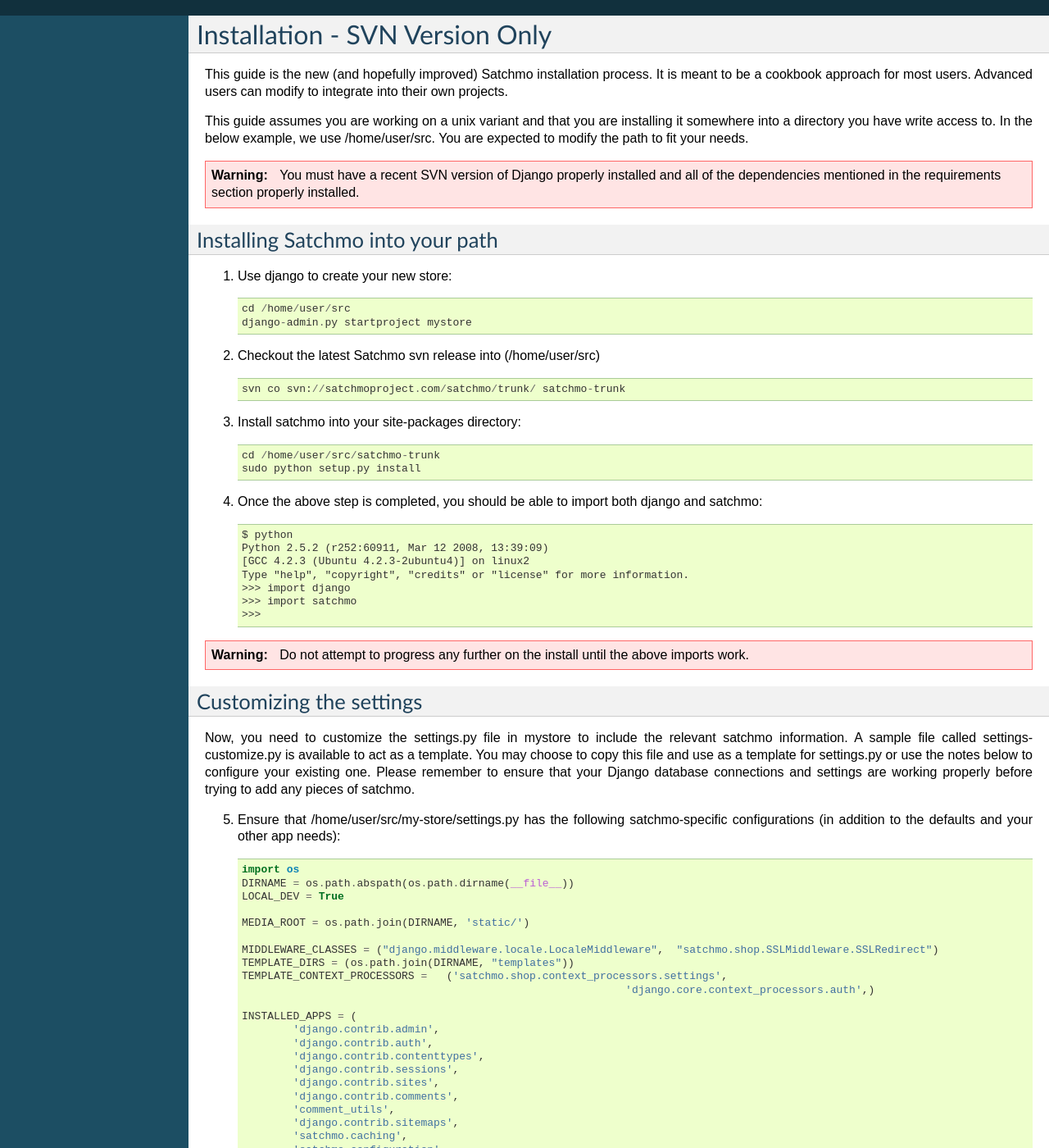
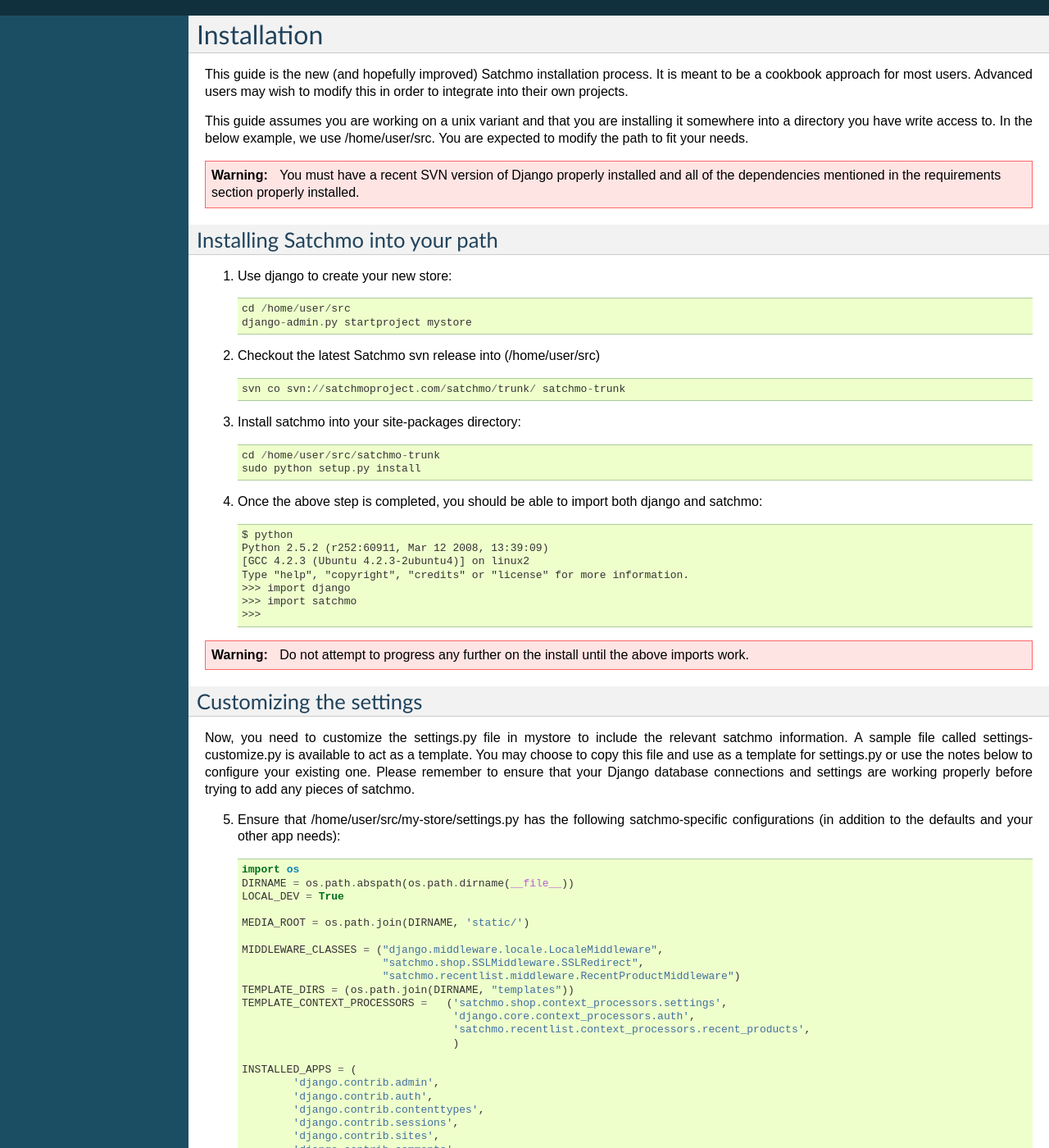
Before and after one commit to grengojbo/satchmo, a Sphinx documentation site: the page built from docs/new_installation.txt, in a window 1280 px wide and 1400 px high. Shown: the whole window at 82% size. Built offline with Sphinx 7.4.7, drawn with Linux system fonts in a browser that asks for light colours; some of the changed text lies outside the part shown.

Commit message:
Adding some changes/cleanups getting ready for an official release.

```diff
--- a/docs/conf.py
+++ b/docs/conf.py
@@ -42,7 +42,7 @@
 # The short X.Y version.
 version = '1.0'
 # The full version, including alpha/beta/rc tags.
-release = '0.7 (svn)'
+release = '0.7'
 
 # There are two options for replacing |today|: either, you set today to some
 # non-false value, then it is used:
--- a/docs/new_installation.txt
+++ b/docs/new_installation.txt
@@ -1,9 +1,9 @@
-===============================
-Installation - SVN Version Only
-===============================
+============
+Installation
+============
 
 This guide is the new (and hopefully improved) Satchmo installation process. It is meant to be a cookbook
-approach for most users. Advanced users can modify to integrate into their own projects.
+approach for most users. Advanced users may wish to modify this in order to integrate into their own projects.
 
 This guide assumes you are working on a unix variant and that you are installing it somewhere into a directory
 you have write access to. In the below example, we use /home/user/src. You are expected to modify the path to fit your needs.
@@ -58,10 +58,14 @@
 
         MEDIA_ROOT = os.path.join(DIRNAME, 'static/')
 
-        MIDDLEWARE_CLASSES = ("django.middleware.locale.LocaleMiddleware",  "satchmo.shop.SSLMiddleware.SSLRedirect")
+        MIDDLEWARE_CLASSES = ("django.middleware.locale.LocaleMiddleware",
+                              "satchmo.shop.SSLMiddleware.SSLRedirect",
+                              "satchmo.recentlist.middleware.RecentProductMiddleware")
         TEMPLATE_DIRS = (os.path.join(DIRNAME, "templates"))
         TEMPLATE_CONTEXT_PROCESSORS = 	('satchmo.shop.context_processors.settings',
-                                                                    'django.core.context_processors.auth',)
+                                         'django.core.context_processors.auth',
+                                         'satchmo.recentlist.context_processors.recent_products',
+                                         )
 
         INSTALLED_APPS = (
                 'django.contrib.admin',
--- a/satchmo/__init__.py
+++ b/satchmo/__init__.py
@@ -1,4 +1,4 @@
-VERSION = (0, 7, 'pre')
+VERSION = (0, 7, 0)
 
 def get_version():
     "Returns the version as a human-format string."
--- a/setup.cfg
+++ b/setup.cfg
@@ -1,5 +1,2 @@
-[install]
-prefix = /usr
-
 [bdist_rpm]
 doc_file = AUTHORS CHANGELOG CONTRIBUTOR docs LICENSE
```
Also changed, not shown: docs/deprecated_installation.txt (renamed from docs/installation.txt).
